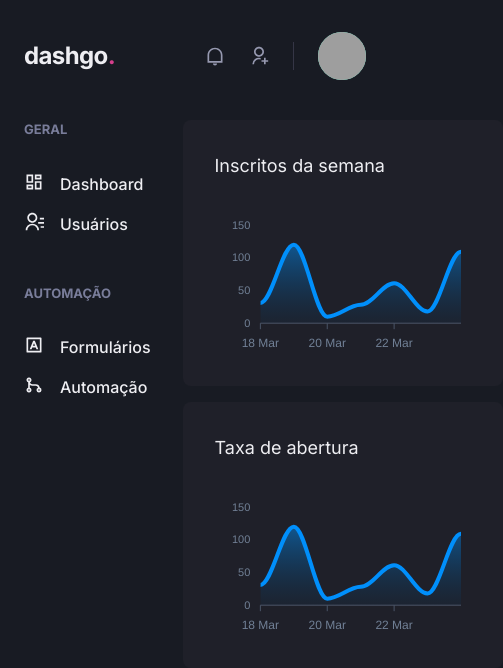
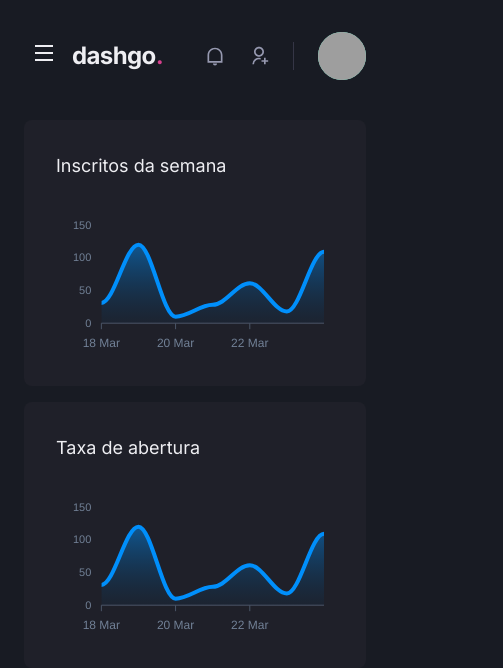
Before and after one commit to ayrtonbsouza/dashgo, a Next.js app: page /dashboard in a window 390 px wide. Shown: the top 668 px of the page, 503 px wide, since content can reach past the window. Built offline with nearby package versions, Linux system fonts and the light colour scheme; grey boxes are pictures that could not be loaded.

Commit message:
[:iphone:] making sidebar responsible

```diff
--- a/src/components/Header/index.tsx
+++ b/src/components/Header/index.tsx
@@ -1,10 +1,13 @@
-import { Flex, useBreakpointValue } from '@chakra-ui/react';
+import { Flex, Icon, IconButton, useBreakpointValue } from '@chakra-ui/react';
+import { RiMenuLine } from 'react-icons/ri';
+import { useSidebarDrawer } from '../../context/SidebarDrawerContext';
 import { Logo } from './Logo';
 import { NotificationsNav } from './NotificationsNav';
 import { Profile } from './Profile';
 import { SearchBox } from './SearchBox';
 
 export const Header: React.VFC = () => {
+  const { onOpen } = useSidebarDrawer();
   const isWideVersion = useBreakpointValue({
     base: false,
     lg: true,
@@ -20,6 +23,15 @@
       px="6"
       align="center"
     >
+      {!isWideVersion && (
+        <IconButton
+          mr="2"
+          onClick={onOpen}
+          aria-label="open navigation"
+          variant="unstyled"
+          icon={<Icon as={RiMenuLine} fontSize="24" />}
+        />
+      )}
       <Logo />
       {isWideVersion && <SearchBox />}
       <Flex align="center" ml="auto">
--- /dev/null
+++ b/src/components/Sidebar/SidebarNav.tsx
@@ -0,0 +1,22 @@
+import { Stack } from '@chakra-ui/react';
+import {
+  RiContactsLine,
+  RiDashboardLine,
+  RiGitMergeLine,
+  RiInputMethodLine,
+} from 'react-icons/ri';
+import { NavLink } from './NavLink';
+import { NavSection } from './NavSection';
+
+export const SidebarNav: React.VFC = () => (
+  <Stack spacing="12" align="flex-start">
+    <NavSection title="GERAL">
+      <NavLink icon={RiDashboardLine}>Dashboard</NavLink>
+      <NavLink icon={RiContactsLine}>Usuários</NavLink>
+    </NavSection>
+    <NavSection title="AUTOMAÇÃO">
+      <NavLink icon={RiInputMethodLine}>Formulários</NavLink>
+      <NavLink icon={RiGitMergeLine}>Automação</NavLink>
+    </NavSection>
+  </Stack>
+);
--- a/src/components/Sidebar/index.tsx
+++ b/src/components/Sidebar/index.tsx
@@ -1,24 +1,46 @@
-import { Box, Stack } from '@chakra-ui/react';
 import {
-  RiContactsLine,
-  RiDashboardLine,
-  RiGitMergeLine,
-  RiInputMethodLine,
-} from 'react-icons/ri';
-import { NavLink } from './NavLink';
-import { NavSection } from './NavSection';
+  Box,
+  Drawer,
+  DrawerBody,
+  DrawerCloseButton,
+  DrawerContent,
+  DrawerHeader,
+  DrawerOverlay,
+  useBreakpointValue,
+} from '@chakra-ui/react';
+import { useSidebarDrawer } from '../../context/SidebarDrawerContext';
+import { SidebarNav } from './SidebarNav';
 
-export const Sidebar: React.VFC = () => (
-  <Box as="aside" w="64" mr="8">
-    <Stack spacing="12" align="flex-start">
-      <NavSection title="GERAL">
-        <NavLink icon={RiDashboardLine}>Dashboard</NavLink>
-        <NavLink icon={RiContactsLine}>Usuários</NavLink>
-      </NavSection>
-      <NavSection title="AUTOMAÇÃO">
-        <NavLink icon={RiInputMethodLine}>Formulários</NavLink>
-        <NavLink icon={RiGitMergeLine}>Automação</NavLink>
-      </NavSection>
-    </Stack>
-  </Box>
-);
+export const Sidebar: React.VFC = () => {
+  const { isOpen, onClose } = useSidebarDrawer();
+  const isDrawerSidebar = useBreakpointValue({
+    base: true,
+    lg: false,
+  });
+  if (isDrawerSidebar) {
+    return (
+      <Drawer
+        isOpen={isOpen}
+        placement="left"
+        onClose={() => {
+          onClose();
+        }}
+      >
+        <DrawerOverlay>
+          <DrawerContent bg="gray.800" p="4">
+            <DrawerCloseButton mt="6" />
+            <DrawerHeader>Navegação</DrawerHeader>
+            <DrawerBody>
+              <SidebarNav />
+            </DrawerBody>
+          </DrawerContent>
+        </DrawerOverlay>
+      </Drawer>
+    );
+  }
+  return (
+    <Box as="aside" w="64" mr="8">
+      <SidebarNav />
+    </Box>
+  );
+};
--- /dev/null
+++ b/src/context/SidebarDrawerContext.tsx
@@ -0,0 +1,23 @@
+import { UseDisclosureReturn, useDisclosure } from '@chakra-ui/react';
+import { useRouter } from 'next/dist/client/router';
+import { useContext, createContext, useEffect } from 'react';
+
+type SidebarDrawerContextData = UseDisclosureReturn;
+
+const SidebarDrawerContext = createContext({} as SidebarDrawerContextData);
+
+export const SidebarDrawerProvider: React.FC = ({ children }) => {
+  const disclosure = useDisclosure();
+  const router = useRouter();
+  useEffect(() => {
+    disclosure.onClose();
+  }, [router.asPath]);
+  return (
+    <SidebarDrawerContext.Provider value={disclosure}>
+      {children}
+    </SidebarDrawerContext.Provider>
+  );
+};
+
+export const useSidebarDrawer = (): SidebarDrawerContextData =>
+  useContext(SidebarDrawerContext);
--- a/src/pages/_app.tsx
+++ b/src/pages/_app.tsx
@@ -1,10 +1,13 @@
 import { AppProps as Props } from 'next/app';
 import { ChakraProvider } from '@chakra-ui/react';
 import { theme } from '../styles/theme';
+import { SidebarDrawerProvider } from '../context/SidebarDrawerContext';
 
 const MyApp: React.VFC<Props> = ({ Component, pageProps }) => (
   <ChakraProvider theme={theme}>
-    <Component {...pageProps} />
+    <SidebarDrawerProvider>
+      <Component {...pageProps} />
+    </SidebarDrawerProvider>
   </ChakraProvider>
 );
 
```
